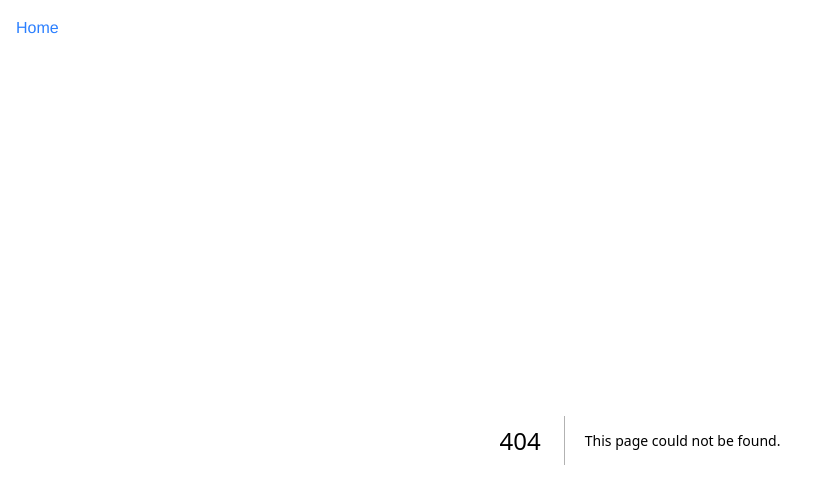
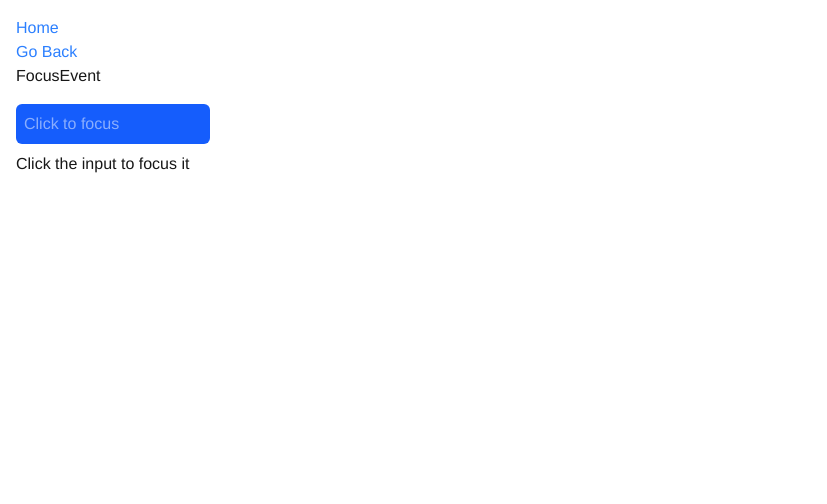
Before and after one commit to emanuelefavero/react-typescript, a Next.js app: page /events/focus-event in a window 1280 px wide. Before the commit this address had no page. Shown: the top 504 px of the page, without its empty margins (0-827 px from the left). Built offline with nearby package versions, Linux system fonts and the light colour scheme.

Commit message:
feat: /events/focus-event

```diff
--- /dev/null
+++ b/src/app/events/focus-event/page.tsx
@@ -0,0 +1,38 @@
+'use client'
+
+import { type FocusEvent, useState } from 'react'
+
+// * FocusEvent is a built-in type in React that represents the event object for focus events
+
+export default function Page() {
+  const [focused, setFocused] = useState(false)
+
+  const handleFocus = (event: FocusEvent<HTMLInputElement>) => {
+    setFocused(true)
+    console.log('FocusEvent:', event)
+  }
+
+  const handleBlur = (event: FocusEvent<HTMLInputElement>) => {
+    setFocused(false)
+    console.log('BlurEvent:', event)
+  }
+
+  return (
+    <>
+      <h1>FocusEvent</h1>
+
+      <input
+        type='text'
+        onFocus={handleFocus}
+        onBlur={handleBlur}
+        placeholder='Click to focus'
+        className={`${
+          focused ? 'bg-green-600' : 'bg-blue-600'
+        } text-white rounded-md p-2 mt-4`}
+      />
+      <p className='mt-2'>
+        {focused ? 'Input is focused' : 'Click the input to focus it'}
+      </p>
+    </>
+  )
+}
--- a/src/app/events/page.tsx
+++ b/src/app/events/page.tsx
@@ -18,6 +18,9 @@ export default function Page() {
         <li>
           <Link href='/events/keyboard-event'>KeyboardEvent</Link>
         </li>
+        <li>
+          <Link href='/events/focus-event'>FocusEvent</Link>
+        </li>
       </ul>
     </>
   )
```
